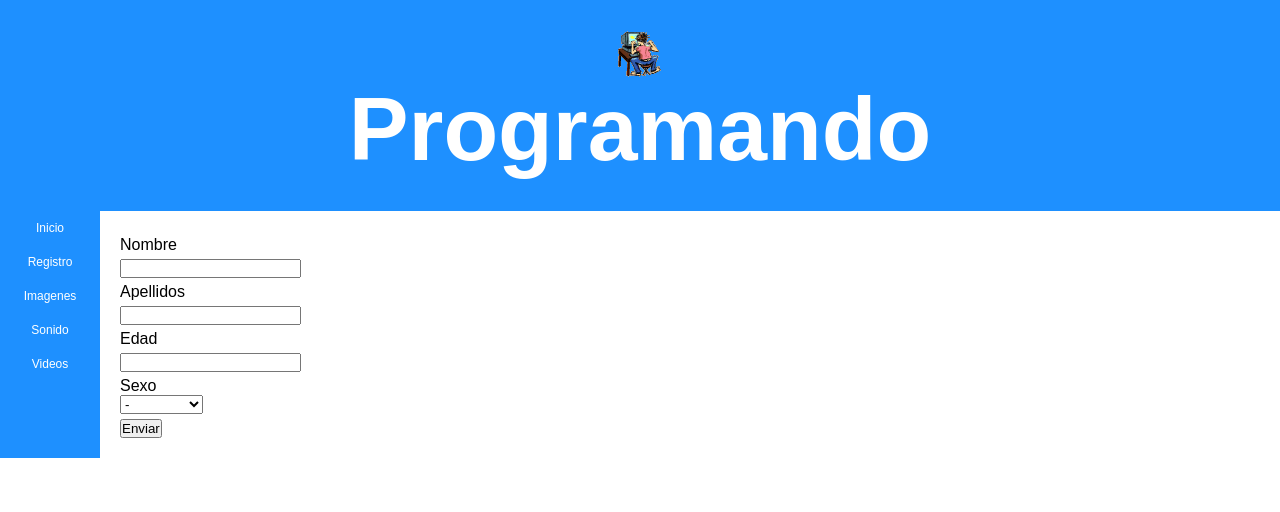
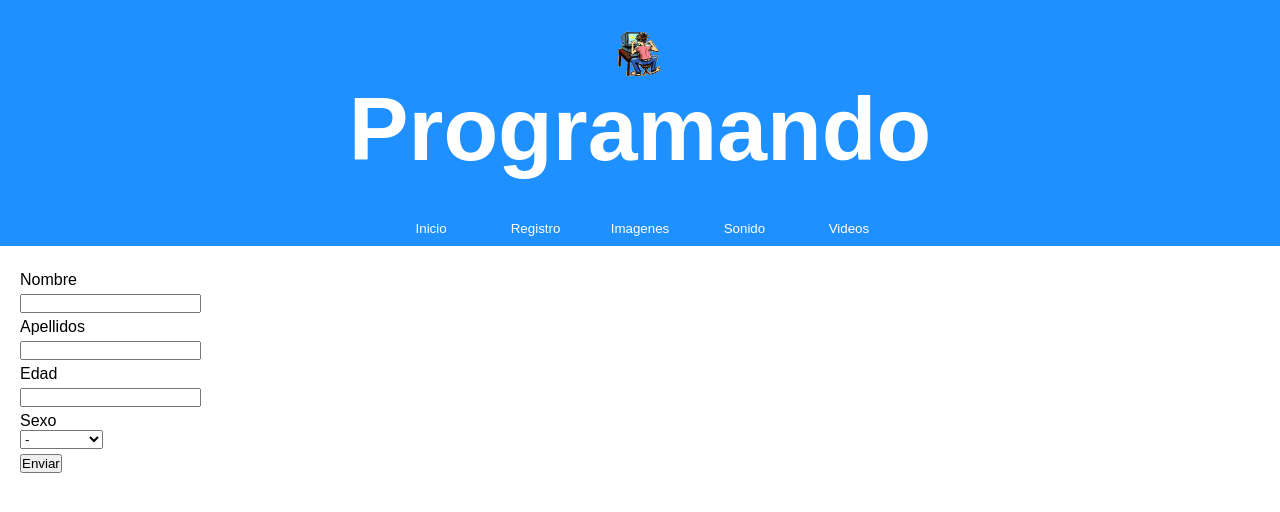
Before and after one commit to fortunaign/PaginaWeb, a PHP site: page /pagina_web in a window 1280 px wide. Shown: the top 512 px of the page. Run offline with PHP 8.4, Linux system fonts and the light colour scheme.

Commit message:
Menu
Reubicacione del menu

```diff
--- a/pagina_web/css/style.css
+++ b/pagina_web/css/style.css
@@ -20,19 +20,20 @@ section {
     display: flex;
 }
 nav {
-    -webkit-flexL: 1;
+    -webkit-flex: 1;
     -ms-flex: 1;
     background-color: dodgerblue;
+    text-align: center;
 }
 nav ul {
     list-style: none;
-    padding: 0px;
 }
-
+nav ul li {
+    display: inline-block;
+}
 nav ul li button {
     padding: 10px;
     width: 100px;
-    font-size: 75%;
     border: 0px solid silver;
     background-color: dodgerblue;
     color: #fff;
--- a/pagina_web/index.php
+++ b/pagina_web/index.php
@@ -15,12 +15,11 @@
             <img src="img/programming.gif" alt="">
         <h1>Programando</h1>
     </header>
+    <?php include 'nav.html';?>
     <section id="sect">
         <?php
-            include 'nav.html';
             include 'formulario.html';
         ?>
-
     </section>
 </body>
 </html>
```
